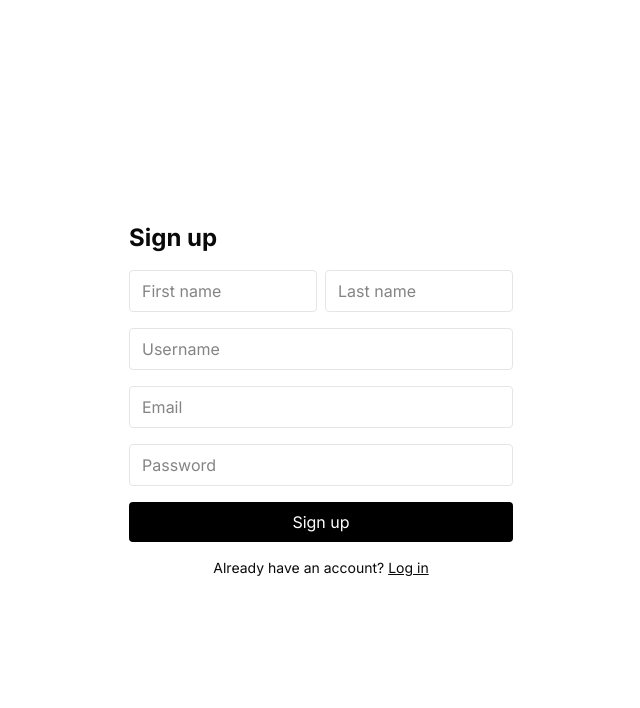
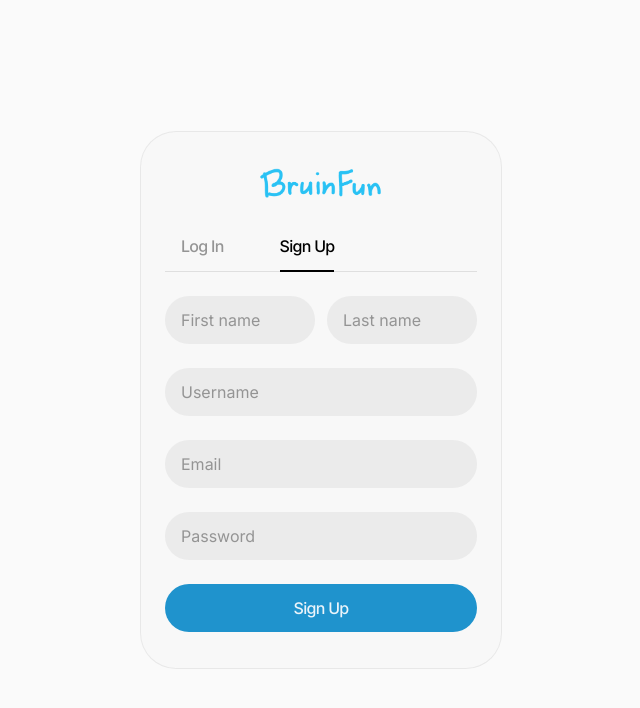
Before and after one commit to hay-ninja/bruinfun, a Next.js app: page /signup in a window 1280 px wide. Shown: the top 708 px of the page, without its empty margins (319-959 px from the left). Built offline with nearby package versions, Linux system fonts and the light colour scheme.

Commit message:
feat: added ui styling to login and signup pages

```diff
--- a/app/login/page.tsx
+++ b/app/login/page.tsx
@@ -3,6 +3,7 @@
 import { useState } from 'react'
 import { useRouter } from 'next/navigation'
 import Link from 'next/link'
+import Image from 'next/image'
 
 export default function LoginPage() {
     const router = useRouter()
@@ -34,9 +35,27 @@ export default function LoginPage() {
     }
 
     return (
-        <main className="flex items-center justify-center min-h-screen">
-            <form onSubmit={handleSubmit} className="flex flex-col gap-4 w-full max-w-sm">
-                <h1 className="text-2xl font-bold">Log in</h1>
+        <main className="flex items-center justify-center min-h-screen bg-[#fafafa]">
+            <div className="bg-[rgba(235,235,235,0.17)] border border-[rgba(199,199,199,0.33)] rounded-[36px] px-6 py-9 flex flex-col gap-9 items-center w-[362px]">
+                <Image
+                    src="/header/BruinFun.png"
+                    width={128}
+                    height={80}
+                    alt="BruinFun Home"
+                    className="cursor-pointer hover:opacity-80 transition-opacity"
+                />
+
+                <form onSubmit={handleSubmit} className="flex flex-col gap-6 w-full">
+                    <div className="border-b border-black/10 w-full">
+                        <div className="flex items-center gap-14 pl-4">
+                            <span className="-mb-px pb-3 text-[16px] font-medium tracking-[-0.72px] text-black border-b-2 border-black">
+                                Log In
+                            </span>
+                            <Link href="/signup" className="pb-3 text-[16px] font-medium tracking-[-0.72px] text-black/40">
+                                Sign Up
+                            </Link>
+                        </div>
+                    </div>
 
                     <input
                         type="email"
@@ -44,7 +63,7 @@ export default function LoginPage() {
                         value={email}
                         onChange={e => setEmail(e.target.value)}
                         required
-                    className="border rounded px-3 py-2"
+                        className="w-full bg-[rgba(120,120,120,0.1)] rounded-full px-4 py-3 text-[16px] text-black placeholder-[#949494] outline-none border-0"
                     />
                     <input
                         type="password"
@@ -52,7 +71,7 @@ export default function LoginPage() {
                         value={password}
                         onChange={e => setPassword(e.target.value)}
                         required
-                    className="border rounded px-3 py-2"
+                        className="w-full bg-[rgba(120,120,120,0.1)] rounded-full px-4 py-3 text-[16px] text-black placeholder-[#949494] outline-none border-0"
                     />
 
                     {error && <p className="text-red-500 text-sm">{error}</p>}
@@ -60,16 +79,12 @@ export default function LoginPage() {
                     <button
                         type="submit"
                         disabled={loading}
-                    className="bg-black text-white rounded px-4 py-2 disabled:opacity-50"
+                        className="w-full bg-[#1f93cd] text-[#eaf4fa] rounded-full py-3 text-[18px] font-medium tracking-[-0.72px] disabled:opacity-50"
                     >
-                    {loading ? 'Logging in...' : 'Log in'}
+                        {loading ? 'Logging in...' : 'Log In'}
                     </button>
-
-                <p className="text-sm text-center">
-                    No account?{' '}
-                    <Link href="/signup" className="underline">Sign up</Link>
-                </p>
                 </form>
+            </div>
         </main>
     )
 }
--- a/app/signup/page.tsx
+++ b/app/signup/page.tsx
@@ -3,6 +3,7 @@
 import { useState } from 'react'
 import { useRouter } from 'next/navigation'
 import Link from 'next/link'
+import Image from 'next/image'
 
 export default function SignupPage() {
     const router = useRouter()
@@ -37,18 +38,36 @@ export default function SignupPage() {
     }
 
     return (
-        <main className="flex items-center justify-center min-h-screen">
-            <form onSubmit={handleSubmit} className="flex flex-col gap-4 w-full max-w-sm">
-                <h1 className="text-2xl font-bold">Sign up</h1>
+        <main className="flex items-center justify-center min-h-screen bg-[#fafafa]">
+            <div className="bg-[rgba(235,235,235,0.17)] border border-[rgba(199,199,199,0.33)] rounded-[36px] px-6 py-9 flex flex-col gap-9 items-center w-[362px]">
+                <Image
+                    src="/header/BruinFun.png"
+                    width={128}
+                    height={80}
+                    alt="BruinFun Home"
+                    className="cursor-pointer hover:opacity-80 transition-opacity"
+                />
 
-                <div className="flex gap-2">
+                <form onSubmit={handleSubmit} className="flex flex-col gap-6 w-full">
+                    <div className="border-b border-black/10 w-full">
+                        <div className="flex items-center gap-14 pl-4">
+                            <Link href="/login" className="pb-3 text-[16px] font-medium tracking-[-0.72px] text-black/40">
+                                Log In
+                            </Link>
+                            <span className="-mb-px pb-3 text-[16px] font-medium tracking-[-0.72px] text-black border-b-2 border-black">
+                                Sign Up
+                            </span>
+                        </div>
+                    </div>
+
+                    <div className="flex gap-3">
                         <input
                             type="text"
                             placeholder="First name"
                             value={firstName}
                             onChange={e => setFirstName(e.target.value)}
                             required
-                        className="border rounded px-3 py-2 w-1/2"
+                            className="w-1/2 bg-[rgba(120,120,120,0.1)] rounded-full px-4 py-3 text-[16px] text-black placeholder-[#949494] outline-none border-0"
                         />
                         <input
                             type="text"
@@ -56,7 +75,7 @@ export default function SignupPage() {
                             value={lastName}
                             onChange={e => setLastName(e.target.value)}
                             required
-                        className="border rounded px-3 py-2 w-1/2"
+                            className="w-1/2 bg-[rgba(120,120,120,0.1)] rounded-full px-4 py-3 text-[16px] text-black placeholder-[#949494] outline-none border-0"
                         />
                     </div>
                     <input
@@ -65,7 +84,7 @@ export default function SignupPage() {
                         value={username}
                         onChange={e => setUsername(e.target.value)}
                         required
-                    className="border rounded px-3 py-2"
+                        className="w-full bg-[rgba(120,120,120,0.1)] rounded-full px-4 py-3 text-[16px] text-black placeholder-[#949494] outline-none border-0"
                     />
                     <input
                         type="email"
@@ -73,7 +92,7 @@ export default function SignupPage() {
                         value={email}
                         onChange={e => setEmail(e.target.value)}
                         required
-                    className="border rounded px-3 py-2"
+                        className="w-full bg-[rgba(120,120,120,0.1)] rounded-full px-4 py-3 text-[16px] text-black placeholder-[#949494] outline-none border-0"
                     />
                     <input
                         type="password"
@@ -81,7 +100,7 @@ export default function SignupPage() {
                         value={password}
                         onChange={e => setPassword(e.target.value)}
                         required
-                    className="border rounded px-3 py-2"
+                        className="w-full bg-[rgba(120,120,120,0.1)] rounded-full px-4 py-3 text-[16px] text-black placeholder-[#949494] outline-none border-0"
                     />
 
                     {error && <p className="text-red-500 text-sm">{error}</p>}
@@ -89,16 +108,12 @@ export default function SignupPage() {
                     <button
                         type="submit"
                         disabled={loading}
-                    className="bg-black text-white rounded px-4 py-2 disabled:opacity-50"
+                        className="w-full bg-[#1f93cd] text-[#eaf4fa] rounded-full py-3 text-18px] font-medium tracking-[-0.72px] disabled:opacity-50"
                     >
-                    {loading ? 'Signing up...' : 'Sign up'}
+                        {loading ? 'Signing up...' : 'Sign Up'}
                     </button>
-
-                <p className="text-sm text-center">
-                    Already have an account?{' '}
-                    <Link href="/login" className="underline">Log in</Link>
-                </p>
                 </form>
+            </div>
         </main>
     )
 }
```
Lines whose indentation alone changed are shown as unchanged.
